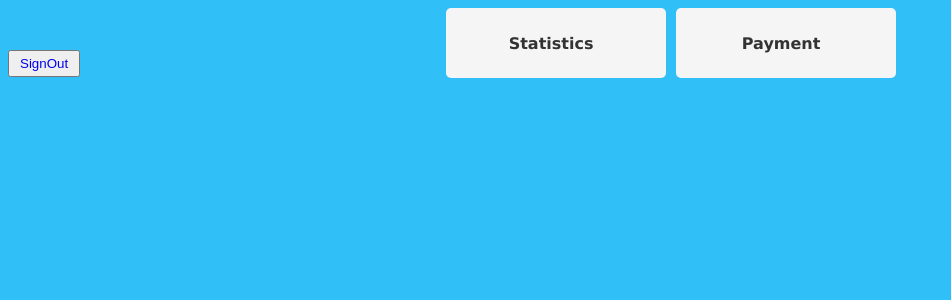
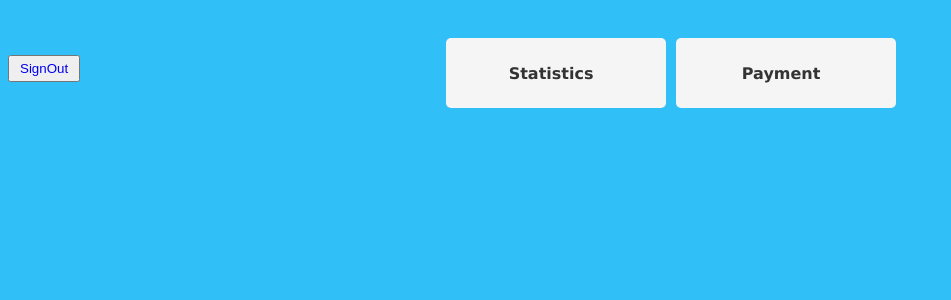
Before and after one commit to Davidssegawa/customer, a Django app: page /home/ in a window 1280 px wide. Shown: the top 300 px of the page, without its empty margins (0-951 px from the left). Run offline with Django 5.2, Linux system fonts and the light colour scheme; the visitor is signed in with stand-in values (Sample User, id 1).

Commit message:
styling index template

```diff
--- a/static/style/home.css
+++ b/static/style/home.css
@@ -13,7 +13,7 @@
     flex-direction: row;
     justify-content: space-between;
     margin: auto;
-    margin-bottom: 20px;
+    margin-top: 30px;
     /* padding: 35px; */
 }
 .item{
```
